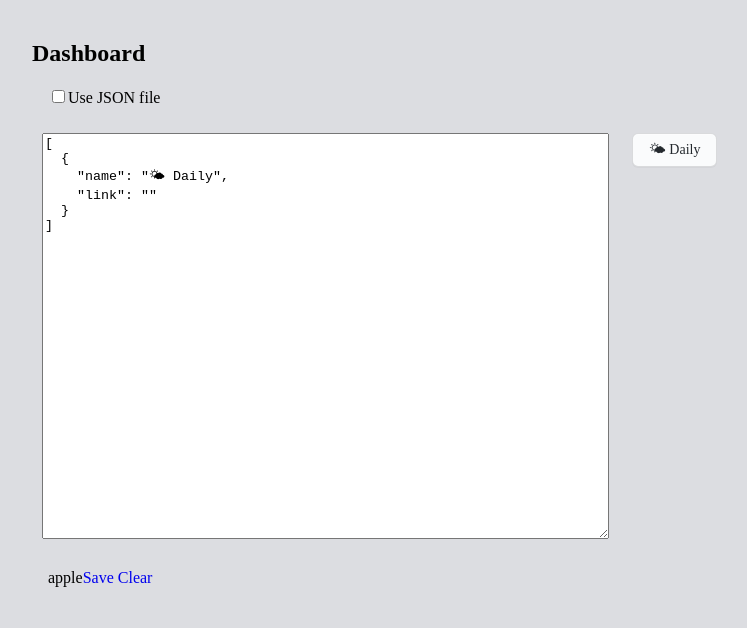
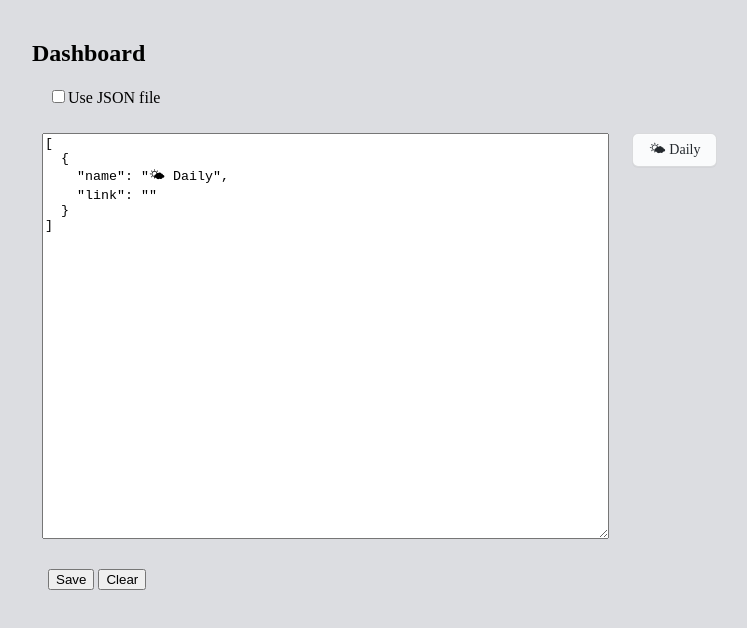
Before and after one commit to afrontend/dashboard, a React (Vite) app: page / in a window 1280 px wide. Shown: the top 628 px of the page, without its empty margins (8-755 px from the left). Built offline with nearby package versions, Linux system fonts and the light colour scheme.

Commit message:
Use button in a link for 'clear' and 'save'

```diff
--- a/src/App.js
+++ b/src/App.js
@@ -6,18 +6,26 @@ import { getJsonData, isJSON } from "../js/utils";
 import { JSONToggleSwitch } from "../components/JSONToggleSwitch";
 import * as classes from "../css/App.module.css";
 
-function Link(a) {
+function SaveButton(a) {
   const jsonData = a.jsonData;
   const param = jsonData
     ? "?data=" + encodeURIComponent(JSON.stringify(jsonData))
     : "?data=";
   const { origin, pathname } = window.location;
   const url = origin + pathname + param;
-  return <a href={url}>Save</a>;
+  return (
+    <a href={url}>
+      <button>Save</button>
+    </a>
+  );
 }
 
-function Clear() {
-  return <a href={"/"}>Clear</a>;
+function ClearButton() {
+  return (
+    <a href={"/"}>
+      <button>Clear</button>
+    </a>
+  );
 }
 
 export function App() {
@@ -95,8 +103,7 @@ export function App() {
                 </div>
               )}
               <div className={classes.link}>
-                apple
-                <Link jsonData={bookmarkAry} /> <Clear />
+                <SaveButton jsonData={bookmarkAry} /> <ClearButton />
               </div>
             </div>
             <div className={classes.rightSide}>
```
